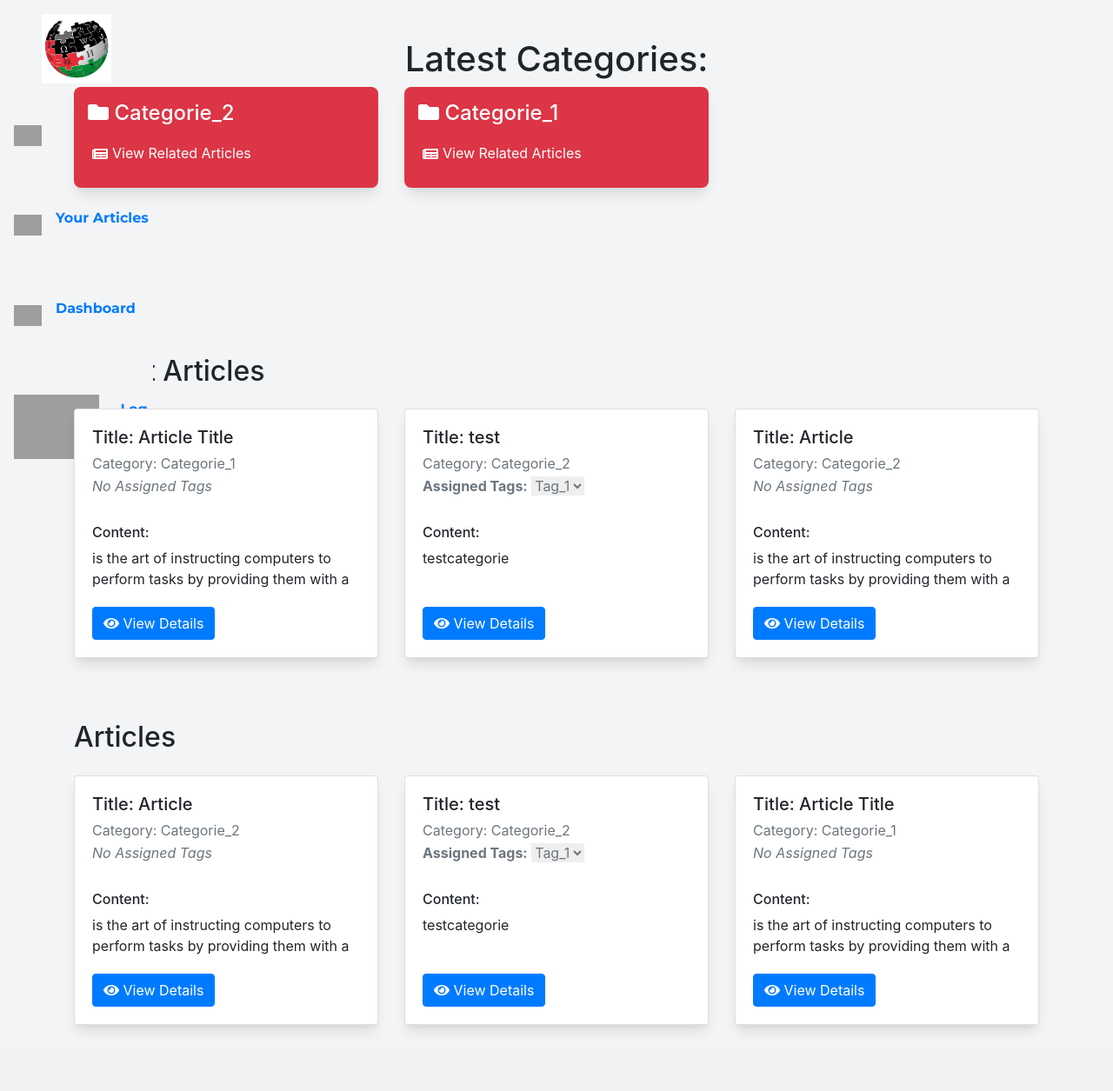
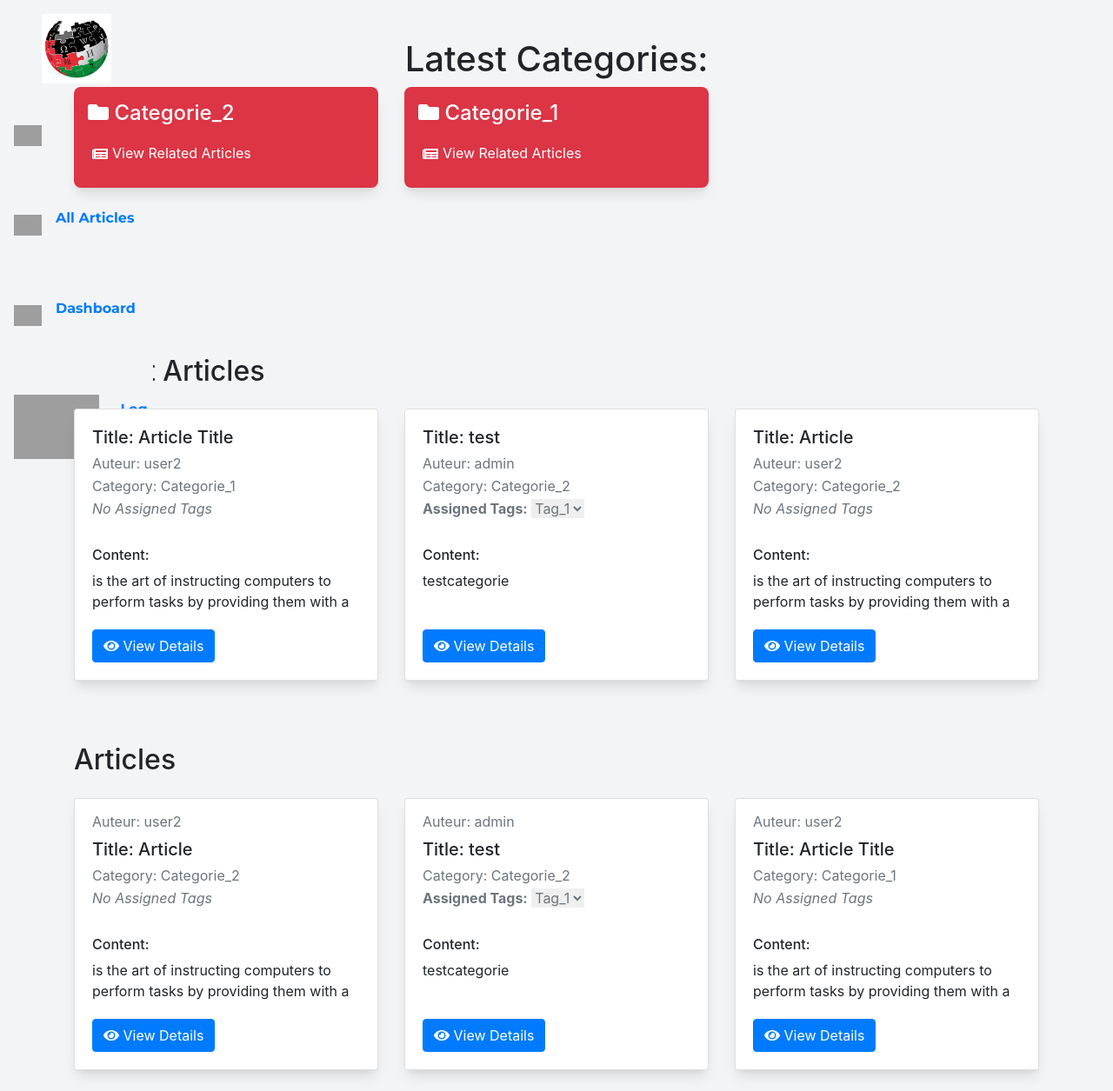
Before and after one commit to Youcode-Classe-E-2023-2024/DIABI_ANAS_WIKI, a PHP site: page /index.php in a window 1280 px wide. Shown: the part 56-1311 px from the top of the page at 87% size. Before the commit the page ends 1241 px from the top, so only its background shows below. Run offline with PHP 8.4, Linux system fonts and the light colour scheme; the visitor is signed in with stand-in values (Sample User, id 1); data comes from the database, SQL or seed files in the repository; some libraries are stand-ins or nearby versions; grey boxes are pictures that could not be loaded.

Commit message:
frontend/style

```diff
--- a/includes/sidebar.php
+++ b/includes/sidebar.php
@@ -13,8 +13,12 @@
             <div class="flex  items-center">
                 <a href="articles.php" class="flex items-center">
                     <img class="hover:bg-gray-200 hover:cursor-pointer w-16 p-3" width="37" height="37" src="https://img.icons8.com/ios/37/news.png" alt="news" />
-                    <p class="paragraph">Your Articles</p>
-
+                    <?php
+            if(isset($_SESSION["user_id"]) && $_SESSION["role"] === "admin"){?>
+                    <p class="paragraph">All Articles</p>
+                    <?php  }else{?>
+                        <p class="paragraph">Your Articles</p>
+                        <?php }?>
                 </a>
             </div>
 
--- a/index.php
+++ b/index.php
@@ -157,6 +157,12 @@ include_once 'includes/header.php';
                         <div class="card shadow-lg">
                             <div class="card-body">
                                 <h5 class="card-title"><?= 'Title: ' . $Article['title']; ?></h5>
+                                <?php
+                                    $auteurid = $Article['user_id'];
+
+                                    $auteur = get_user_by_id($pdo, $auteurid);  ?>
+                                    <p class="card-subtitle mb-2 text-muted"><?= 'Auteur: ' . $auteur; ?></p>
+
                                 <p class="card-subtitle mb-2 text-muted"><?php
                                                                             $id = $Article['category_id'];
                                                                             if ($id != false) {
@@ -231,6 +237,12 @@ include_once 'includes/header.php';
                     <div class="col-lg-4 mb-4">
                         <div class="card shadow-lg">
                             <div class="card-body">
+                            <?php
+                                    $auteurid = $Article['user_id'];
+
+                                    $auteur = get_user_by_id($pdo, $auteurid);  ?>
+                                    <p class="card-subtitle mb-2 text-muted"><?= 'Auteur: ' . $auteur; ?></p>
+
                                 <h5 class="card-title"><?= 'Title: ' . $Article['title']; ?></h5>
                                 <p class="card-subtitle mb-2 text-muted"><?php
                                                                             $id = $Article['category_id'];
```
Also changed, not shown: Articles.php (+17 -0 lines).
